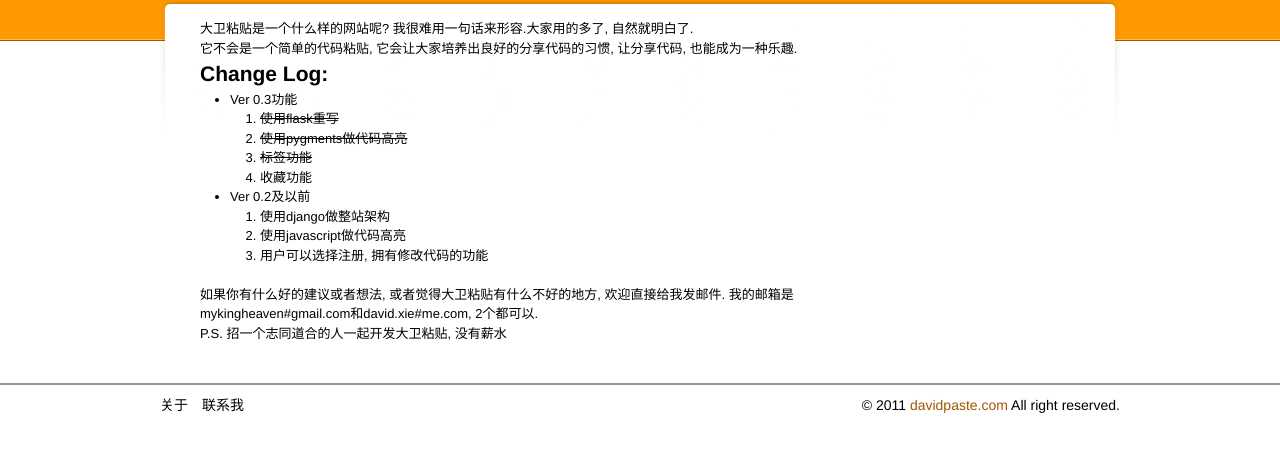
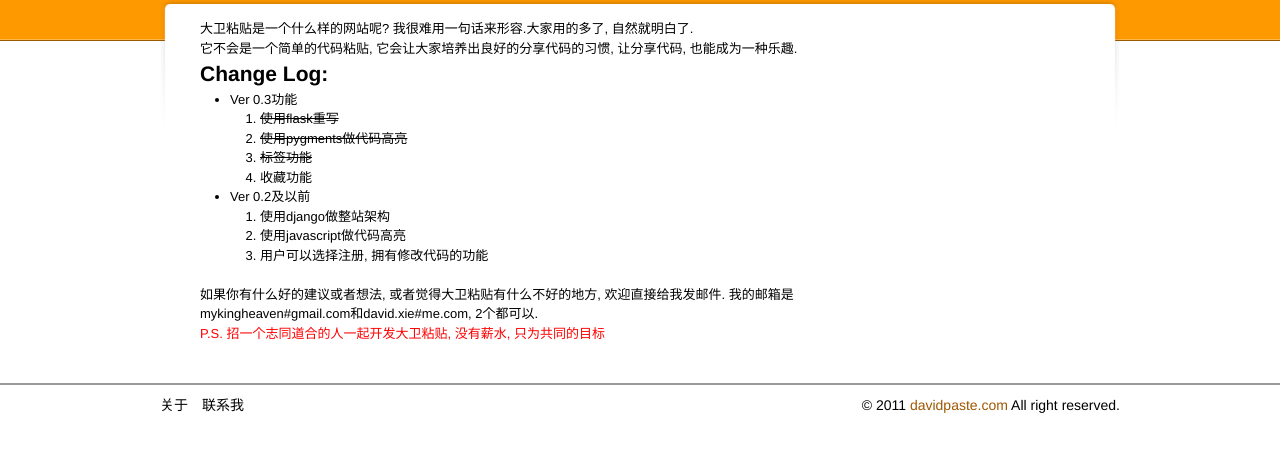
Before and after one commit to darth30joker/davidpaste.com, a Python web app: template templates/about.html in a window 1280 px wide. Shown: the part 61-528 px from the top of the page. Run offline with Jinja, Linux system fonts and the light colour scheme; the template is opened without the code that fills it, so the values that code supplies are empty.

Commit message:
modify about page

```diff
--- a/templates/about.html
+++ b/templates/about.html
@@ -25,6 +25,6 @@
     </ul>
 	<br />
 	<p>如果你有什么好的建议或者想法, 或者觉得大卫粘贴有什么不好的地方, 欢迎直接给我发邮件. 我的邮箱是mykingheaven#gmail.com和david.xie#me.com, 2个都可以.</p>
-	<p>P.S. 招一个志同道合的人一起开发大卫粘贴, 没有薪水</p>
+	<p style="color:red">P.S. 招一个志同道合的人一起开发大卫粘贴, 没有薪水, 只为共同的目标</p>
 </div>
 {% endblock %}
```
